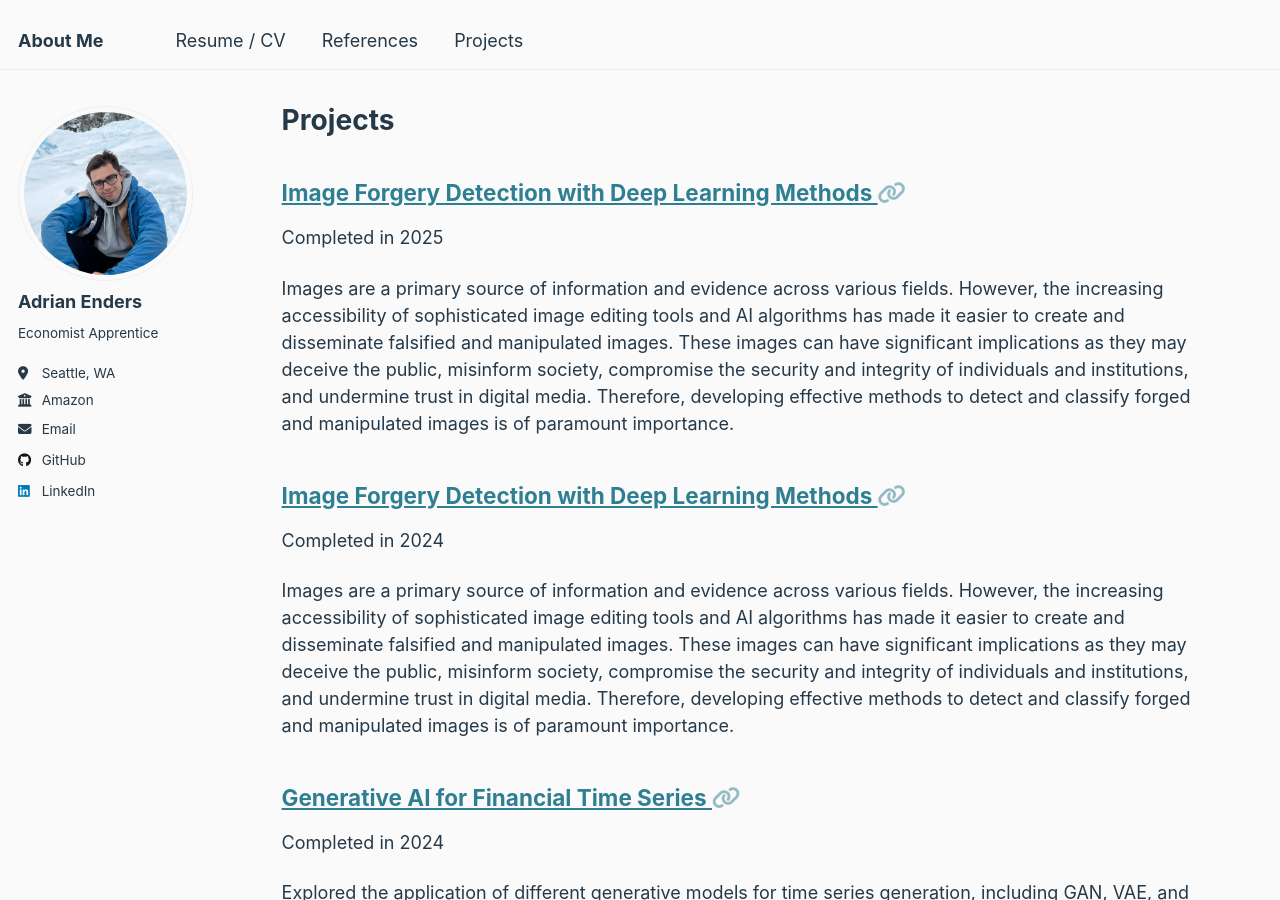
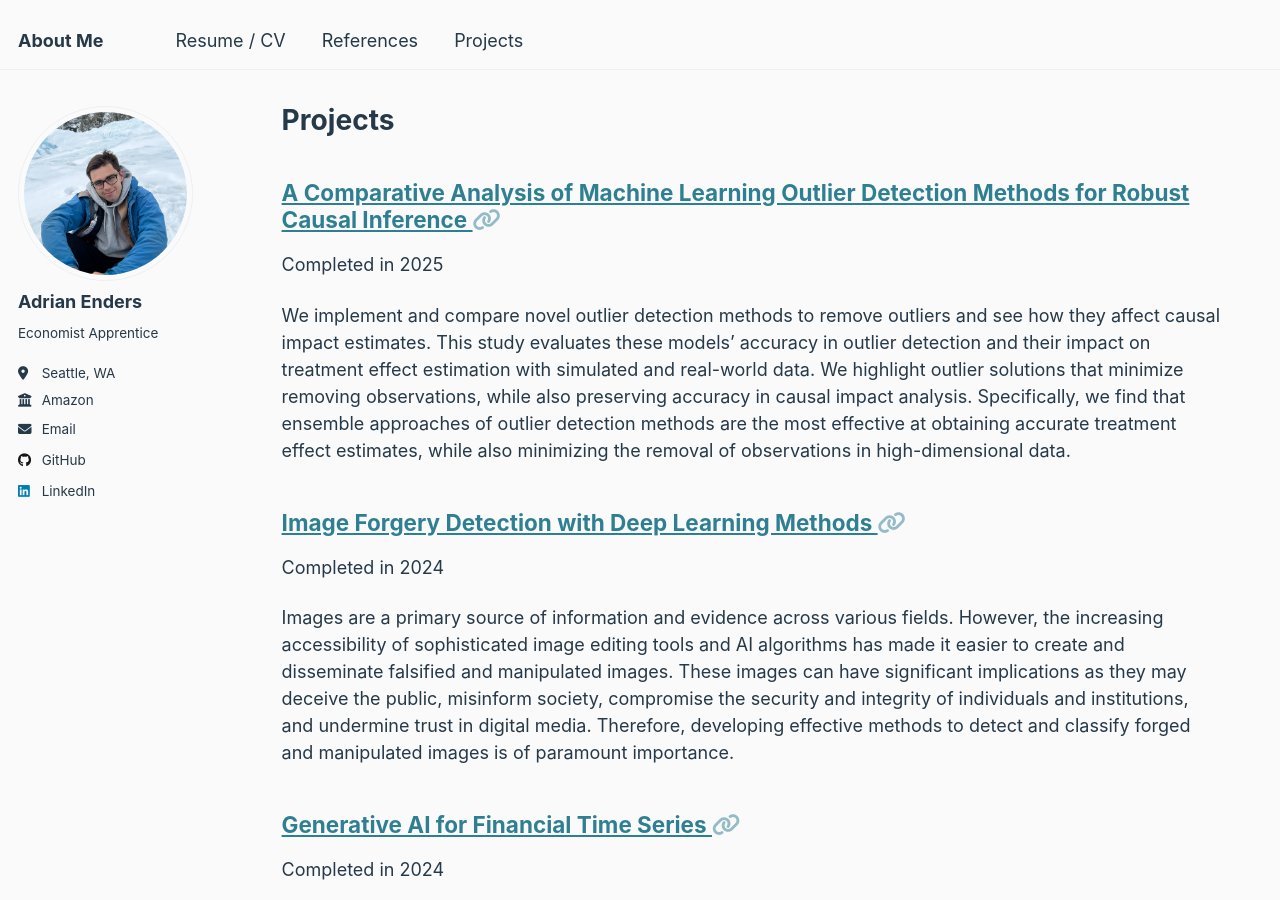
Before and after one commit to ae4292/ae4292.github.io, a Jekyll site: the page built from _pages/Projects.md, in a window 1280 px wide and 900 px high. Built offline with Jekyll 4.4.1, drawn with Linux system fonts in a browser that asks for light colours.

Commit message:
Update project_5.md

```diff
--- a/_projects/project_5.md
+++ b/_projects/project_5.md
@@ -1,12 +1,8 @@
 ---
-title: "Image Forgery Detection with Deep Learning Methods"
+title: "A Comparative Analysis of Machine Learning Outlier Detection Methods for Robust Causal Inference"
 collection: projects
-link: https://drive.google.com/file/d/1IjYonjRnvXJ7a6gzUBsZkOk6sv5lmTHU/view?usp=sharing
+link: https://github.com/ae4292/Personal-Projects/blob/59865ee8e59744a78de0ce92f7c14596bccdada7/Outlier-Detection/Outlier%20Detection%20Final.pdf
 date: 2025-10-01
 ---
 
-Images are a primary source of information and evidence across various fields. However, the increasing accessibility
-of sophisticated image editing tools and AI algorithms has made it easier to create and disseminate falsified and
-manipulated images. These images can have significant implications as they may deceive the public, misinform society,
-compromise the security and integrity of individuals and institutions, and undermine trust in digital media. Therefore,
-developing effective methods to detect and classify forged and manipulated images is of paramount importance.
+We implement and compare novel outlier detection methods to remove outliers and see how they affect causal impact estimates. This study evaluates these models’ accuracy in outlier detection and their impact on treatment effect estimation with simulated and real-world data. We highlight outlier solutions that minimize removing observations, while also preserving accuracy in causal impact analysis. Specifically, we find that ensemble approaches of outlier detection methods are the most effective at obtaining accurate treatment effect estimates, while also minimizing the removal of observations in high-dimensional data.
```
